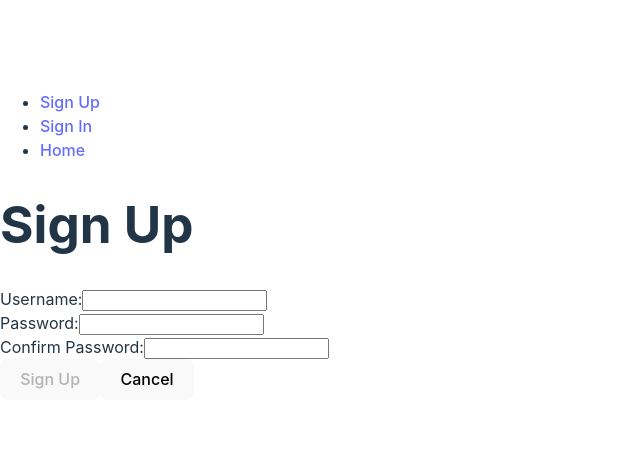
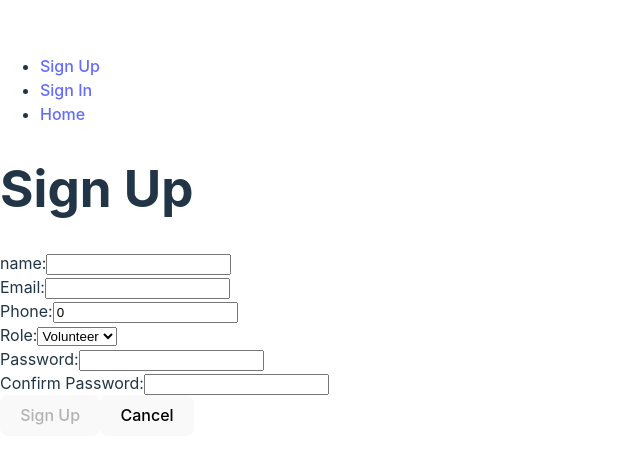
Before and after one commit to murtadha88/Baadir-Front-End, a React (Vite) app: page /sign-up in a window 1280 px wide. Shown: the part 163-626 px from the top of the page, without its empty margins (0-640 px from the left). Built offline with nearby package versions, Linux system fonts and the light colour scheme; no server answers.

Commit message:
completing the sign-in and sign-up, as will as role-based authontication

```diff
--- a/src/components/NavBar/NavBar.jsx
+++ b/src/components/NavBar/NavBar.jsx
@@ -8,6 +8,7 @@ const NavBar = () => {
 
 	const handleSignOut = () => {
 		localStorage.removeItem('token')
+		localStorage.removeItem('role')
 		setUser(null)
 	}
 
@@ -15,7 +16,11 @@ const NavBar = () => {
 		<nav>
 			{user ? (
 				<ul>
-					<li>Welcome, {user.username}</li>
+					{user.role === "Company" ? (
+						<li>Welcome, Admin</li>
+					) : (
+						<li>Welcome, Volunteer</li>
+					)}
 					<li>
 						<Link to="/" onClick={handleSignOut}>Sign Out</Link>
 					</li>
--- a/src/components/SignInForm/SignInForm.jsx
+++ b/src/components/SignInForm/SignInForm.jsx
@@ -10,7 +10,7 @@ const SignInForm = () => {
   const { setUser } = useContext(UserContext);
   const [message, setMessage] = useState('');
   const [formData, setFormData] = useState({
-    username: '',
+    email: '',
     password: '',
   });
 
@@ -39,13 +39,13 @@ const SignInForm = () => {
       <p>{message}</p>
       <form autoComplete='off' onSubmit={handleSubmit}>
         <div>
-          <label htmlFor='email'>Username:</label>
+          <label htmlFor='email'>email:</label>
           <input
             type='text'
             autoComplete='off'
-            id='username'
-            value={formData.username}
-            name='username'
+            id='email'
+            value={formData.email}
+            name='email'
             onChange={handleChange}
             required
           />
--- a/src/components/SignUpForm/SignUpForm.jsx
+++ b/src/components/SignUpForm/SignUpForm.jsx
@@ -9,12 +9,15 @@ const SignUpForm = () => {
   const { setUser } = useContext(UserContext)
   const [message, setMessage] = useState('');
   const [formData, setFormData] = useState({
-    username: '',
+    name: '',
+    email: '',
+    phone: 0,
+    role: 'Volunteer',
     password: '',
     passwordConf: '',
   });
 
-  const { username, password, passwordConf } = formData;
+  const { name, email, phone, role, password, passwordConf } = formData;
 
   const handleChange = (evt) => {
     setMessage('');
@@ -34,7 +37,7 @@ const SignUpForm = () => {
   };
 
   const isFormInvalid = () => {
-    return !(username && password && password === passwordConf);
+    return !(name && password && password === passwordConf);
   };
 
   return (
@@ -43,15 +46,44 @@ const SignUpForm = () => {
       <p>{message}</p>
       <form onSubmit={handleSubmit}>
         <div>
-          <label htmlFor='username'>Username:</label>
+          <label htmlFor='name'>name:</label>
           <input
             type='text'
             id='name'
-            value={username}
-            name='username'
+            value={name}
+            name='name'
             onChange={handleChange}
             required
           />
+        </div>
+        <div>
+          <label htmlFor='email'>Email:</label>
+          <input
+            type='text'
+            id='email'
+            value={email}
+            name='email'
+            onChange={handleChange}
+            required
+          />
+        </div>
+        <div>
+          <label htmlFor='phone'>Phone:</label>
+          <input
+            type='number'
+            id='phone'
+            value={phone}
+            name='phone'
+            onChange={handleChange}
+            required
+          />
+        </div>
+        <div>
+          <label htmlFor='role'>Role:</label>
+          <select name="role" id="role" value={role} onChange={handleChange}>
+            <option value="Company">Company</option>
+            <option value="Volunteer">Volunteer</option>
+          </select>
         </div>
         <div>
           <label htmlFor='password'>Password:</label>
--- a/src/contexts/UserContext.jsx
+++ b/src/contexts/UserContext.jsx
@@ -4,10 +4,19 @@ const UserContext = createContext()
 
 const getUserFromToken = () => {
     const token = localStorage.getItem('token')
+    const role = localStorage.getItem('role');
     if (!token) return null
 
-    return JSON.parse(atob(token.split('.')[1])).payload
+    const name = JSON.parse(atob(token.split('.')[1])).payload;
+
+    const user = {
+        name: name,
+        role: role,
+    }
+
+    return user;
 }
+
 
 
 function UserProvider({ children }) {
--- a/src/services/authService.js
+++ b/src/services/authService.js
@@ -16,6 +16,7 @@ const signUp = async (formData) => {
 
         if (data.token) {
             localStorage.setItem('token', data.token)
+            localStorage.setItem('role', data.role)
             const payload = JSON.parse(atob(data.token.split('.')[1])).payload
             return payload
         }
@@ -45,6 +46,7 @@ const signIn = async (formData) => {
 
         if (data.token) {
             localStorage.setItem('token', data.token)
+            localStorage.setItem('role', data.role)
             return JSON.parse(atob(data.token.split('.')[1])).payload
         }
 
```
Lines whose indentation alone changed are shown as unchanged.
